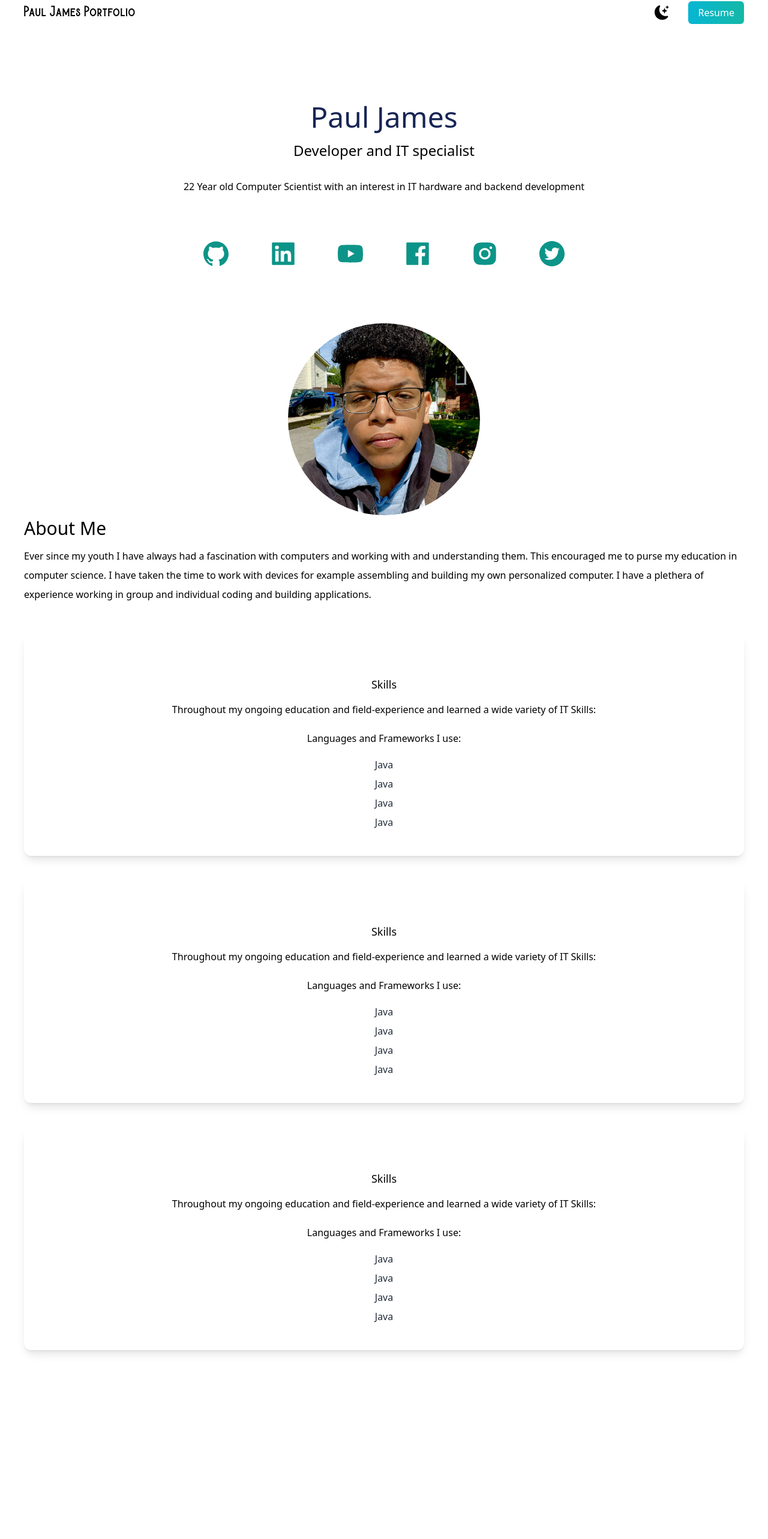
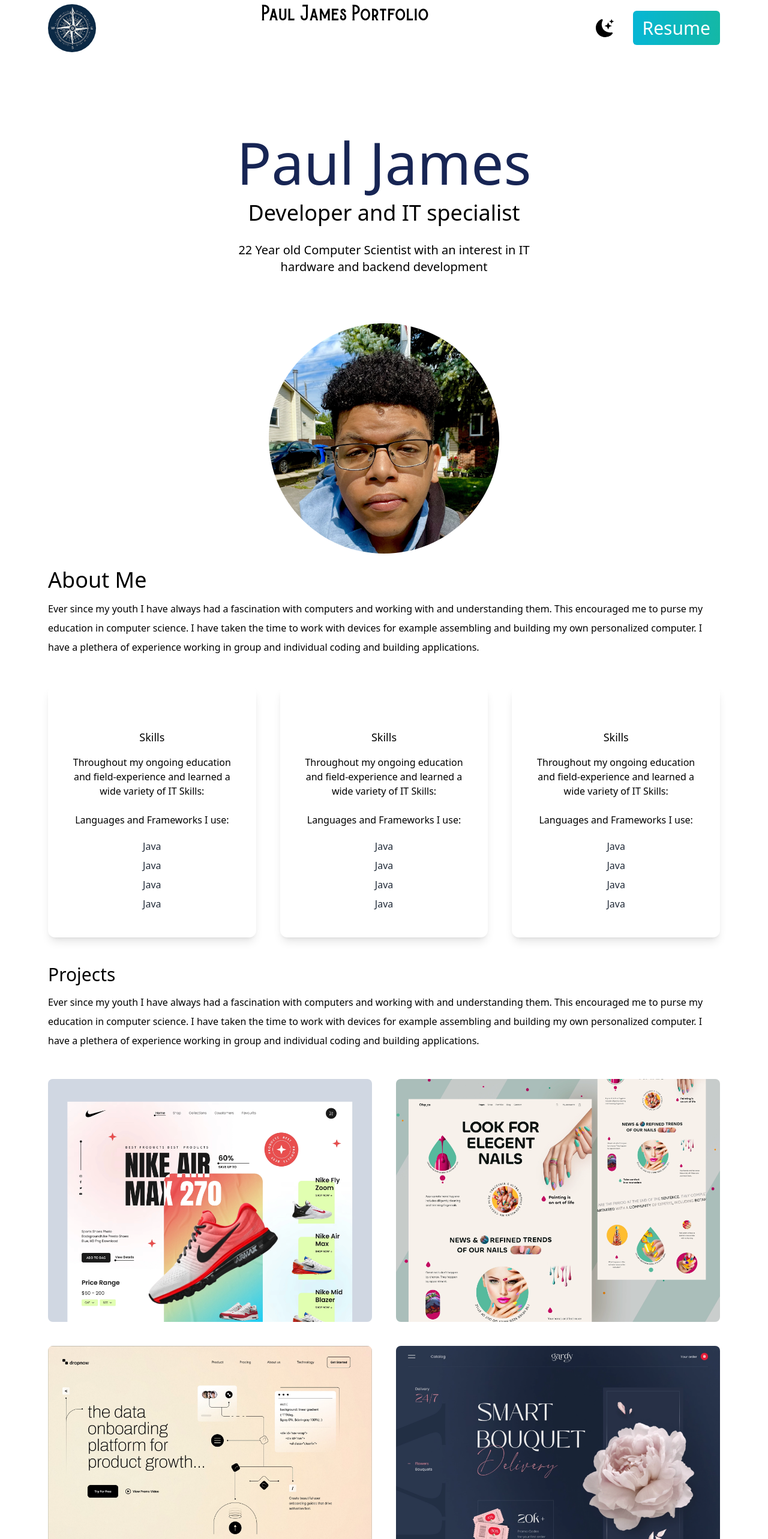
Before and after one commit to PaulJ2001/PaulJames-React-Portfolio, a Next.js app: page / in a window 1280 px wide. Shown: the part 33-2599 px from the top of the page at 60% size. Before the commit the page ends 2324 px from the top, so only its background shows below. Built offline with nearby package versions, Linux system fonts and the light colour scheme.

Commit message:
Improved Basic Template and Setup Iniial Dark and Light modes

```diff
--- a/pages/index.js
+++ b/pages/index.js
@@ -1,8 +1,23 @@
 import Head from "next/head";
-import { BsFillMoonStarsFill } from 'react-icons/bs';
-import {AiFillLinkedin, AiFillYoutube, AiFillFacebook, AiFillGithub, AiFillInstagram, AiFillTwitterCircle} from 'react-icons/ai';
+import { BsFillMoonStarsFill } from "react-icons/bs";
+import {
+  AiFillLinkedin,
+  AiFillYoutube,
+  AiFillFacebook,
+  AiFillGithub,
+  AiFillInstagram,
+  AiFillTwitterCircle,
+} from "react-icons/ai";
 import Image from "next/image";
-import profileImg from '../public/ProfileImg.jpg';
+import profileImg from "../public/ProfileImg.jpg";
+import atlasIcon from "../public/AtlasBackground.jpg"
+import web1 from "../public/web1.png";
+import web2 from "../public/web2.png";
+import web3 from "../public/web3.png";
+import web4 from "../public/web4.png";
+import web5 from "../public/web5.png";
+import web6 from "../public/web6.png";
+import {useState} from "react";
 // import { FontAwesomeIcon } from '@fortawesome/react-fontawesome';
 // import {faSquareXTwitter} from "@fortawesome/free-brands-svg-icons";
 // import deved from '../public/dev-ed-wave.png';
@@ -13,62 +28,87 @@ import profileImg from '../public/ProfileImg.jpg';
 // const inter = Inter({ subsets: ["latin"] });
 
 export default function Home() {
+  const [darkMode, setDarkMode] = useState(false);
   return (
-    <div>
+    <div className={darkMode ? "dark" : ""}>
       <Head>
         <title>Paul James Portfolio</title>
         <meta name="description" content="Generated by create next app" />
         {/* <meta name="viewport" content="width=device-width, initial-scale=1" /> */}
         <link rel="icon" href="/favicon.ico" />
       </Head>
-      <main className="bf-white px-10 sm:px-10">
+      <main className="bf-white px-10 md:px-20 lg-px-40 dark:bg-black">
         <section className="min-h-screen">
-          <nav className="py-10 mb-12 flex justify-between">
-          <h1 className="text-xl font-burtons">Paul James Portfolio</h1>
+          <nav className="py-10 mb-12 flex justify-between md:text-3xl">
+            <Image src={atlasIcon} alt="Web Image 1" className="w-10 h-10 rounded-full md:h-20 md:w-20"/>
+            <h1 className="text-xl font-burtons md:text-3xl dark:text-white">
+              Paul James Portfolio
+            </h1>
             <ul className="flex items-center">
               <li>
-              <BsFillMoonStarsFill className="cursor-pointer text-2xl"/>
-
+                <BsFillMoonStarsFill
+                onClick={() => setDarkMode(!darkMode)}
+                className="cursor-pointer text-2xl md:text-3xl dark:text-white" />
               </li>
-            <li><a className="  bg-gradient-to-r from-cyan-500 to-teal-500 text-white px-4 py-2 rounded-md ml-8"
-            href="#">Resume</a></li>
+              <li>
+                <a
+                  className="  bg-gradient-to-r from-cyan-500 to-teal-500 text-white px-4 py-2 rounded-md ml-8"
+                  href="#"
+                >
+                  Resume
+                </a>
+              </li>
             </ul>
           </nav>
-          <div className="text-center p-10 py-10">
-            <h2 className="text-5xl py-2 text-blue-950 font-medium">Paul James</h2>
-            <h3 className="text-2xl py-2">Developer and IT specialist</h3>
-            <p className="text-md py-5 leading-8">
-              22 Year old Computer Scientist with an interest in
-              IT hardware and backend development
+          {/* <div className="text-center p-10 py-10 "> */}
+          <div className="text-center p-10 py-10 ">
+            <h2 className="text-5xl py-2 text-blue-950 font-medium md:text-8xl dark:text-white">
+              Paul James
+            </h2>
+            <h3 className="text-2xl py-2 md:text-4xl dark:text-white">
+              Developer and IT specialist
+            </h3>
+            <p className="text-md py-5 leading-8 md:text-xl max-w-xl mx-auto dark:text-white">
+              22 Year old Computer Scientist with an interest in IT hardware and
+              backend development
             </p>
           </div>
-          <div className="text-5xl flex justify-center gap-16 py-3 text-teal-600">
-            <AiFillGithub />
-            <AiFillLinkedin />
-            <AiFillYoutube />
-            <AiFillFacebook />
-            <AiFillInstagram />
-            <AiFillTwitterCircle />
-            {/* <FontAwesomeIcon icon={faSquareXTwitter} /> */}
-          </div>
-          <div className="relative mx-auto bg-gradient-to-b w-80 h-80 mt-20 rounded-full overflow-hidden">
-            <Image src={profileImg} layout="fill" objectFit="cover"/>
+
+          <div className="relative mx-auto bg-gradient-to-b w-80 h-80 mt-5 mb-5 rounded-full overflow-hidden md:h-96 md:w-96">
+            {/* <Image src={profileImg} alt="Web Image 1" layout="fill" objectFit="cover" /> */}
+            <Image src={profileImg} alt="Web Image 1" />
           </div>
           <section>
             <div>
-              <h3 className="text-3xl py-1">About Me</h3>
-              <p className="text-md py-2 leading-8 text-gray-80">
-                Ever since my youth I have always had a fascination with computers
-                and working with and understanding them. This encouraged me to purse
-                my education in computer science. I have taken the time to work with devices
-                for example assembling and building my own personalized computer. I have
-                a plethera of experience working in group and individual coding and building applications.
+              <h3 className="text-3xl py-1 md:text-4xl dark:text-white">About Me</h3>
+              <p className="text-md py-2 leading-8 text-gray-80 dark:text-white">
+                Ever since my youth I have always had a fascination with
+                computers and working with and understanding them. This
+                encouraged me to purse my education in computer science. I have
+                taken the time to work with devices for example assembling and
+                building my own personalized computer. I have a plethera of
+                experience working in group and individual coding and building
+                applications.
               </p>
             </div>
+            <div className="lg:flex gap-10">
               <div className="text-center shadow-lg p-10 rounded-xl my-10">
-              <h3 className="text-lg font-medium pt-8 pb-2">Skills</h3>
+                <h3 className="text-lg font-medium pt-8 pb-2 dark:text-white">Skills</h3>
+                <p className="py-2 dark:text-white">
+                  Throughout my ongoing education and field-experience and
+                  learned a wide variety of IT Skills:
+                </p>
+                <h4 className="py-4 dark:text-white">Languages and Frameworks I use:</h4>
+                <p className="text-gray-800 py-1 dark:text-white">Java</p>
+                <p className="text-gray-800 py-1 dark:text-white">Java</p>
+                <p className="text-gray-800 py-1 dark:text-white">Java</p>
+                <p className="text-gray-800 py-1 dark:text-white">Java</p>
+              </div>
+              <div className="text-center shadow-lg p-10 rounded-xl my-10">
+                <h3 className="text-lg font-medium pt-8 pb-2 ">Skills</h3>
                 <p className="py-2">
-                Throughout my ongoing education and field-experience and learned a wide variety of IT Skills:
+                  Throughout my ongoing education and field-experience and
+                  learned a wide variety of IT Skills:
                 </p>
                 <h4 className="py-4">Languages and Frameworks I use:</h4>
                 <p className="text-gray-800 py-1">Java</p>
@@ -79,7 +119,8 @@ export default function Home() {
               <div className="text-center shadow-lg p-10 rounded-xl my-10">
                 <h3 className="text-lg font-medium pt-8 pb-2">Skills</h3>
                 <p className="py-2">
-                Throughout my ongoing education and field-experience and learned a wide variety of IT Skills:
+                  Throughout my ongoing education and field-experience and
+                  learned a wide variety of IT Skills:
                 </p>
                 <h4 className="py-4">Languages and Frameworks I use:</h4>
                 <p className="text-gray-800 py-1">Java</p>
@@ -87,16 +128,93 @@ export default function Home() {
                 <p className="text-gray-800 py-1">Java</p>
                 <p className="text-gray-800 py-1">Java</p>
               </div>
-            <div className="text-center shadow-lg p-10 rounded-xl my-10">
-              <h3 className="text-lg font-medium pt-8 pb-2">Skills</h3>
-              <p className="py-2">
-                Throughout my ongoing education and field-experience and learned a wide variety of IT Skills:
+            </div>
+          </section>
+          <section>
+            <div>
+              <h3 className="text-3xl py-1">Projects</h3>
+              <p className="text-md py-2 leading-8 text-gray-80">
+                Ever since my youth I have always had a fascination with
+                computers and working with and understanding them. This
+                encouraged me to purse my education in computer science. I have
+                taken the time to work with devices for example assembling and
+                building my own personalized computer. I have a plethera of
+                experience working in group and individual coding and building
+                applications.
               </p>
-              <h4 className="py-4">Languages and Frameworks I use:</h4>
-              <p className="text-gray-800 py-1">Java</p>
-              <p className="text-gray-800 py-1">Java</p>
-              <p className="text-gray-800 py-1">Java</p>
-              <p className="text-gray-800 py-1">Java</p>
+            </div>
+            <div className="flex flex-col gap-10 py-10 lg:flex-row lg:flex-wrap">
+              <div className="basis-1/3 flex-1">
+                <Image
+                  src={web1}
+                  alt="Web Image 1"
+                  className="rounded-lg object-cover"
+                  width={"100%"}
+                  height={"100%"}
+                  layout="responsive"
+                />
+              </div>
+              <div className="basis-1/3 flex-1">
+                <Image
+                  src={web2}
+                  alt="Web Image 1"
+                  className="rounded-lg object-cover"
+                  width={"100%"}
+                  height={"100%"}
+                  layout="responsive"
+                />
+              </div>
+              <div className="basis-1/3 flex-1">
+                <Image
+                  src={web3}
+                  alt="Web Image 1"
+                  className="rounded-lg object-cover"
+                  width={"100%"}
+                  height={"100%"}
+                  layout="responsive"
+                />
+              </div>
+              <div className="basis-1/3 flex-1">
+                <Image
+                  src={web4}
+                  alt="Web Image 1"
+                  className="rounded-lg object-cover"
+                  width={"100%"}
+                  height={"100%"}
+                  layout="responsive"
+                />
+              </div>
+              <div className="basis-1/3 flex-1">
+                <Image
+                  src={web5}
+                  alt="Web Image 1"
+                  className="rounded-lg object-cover"
+                  width={"100%"}
+                  height={"100%"}
+                  layout="responsive"
+                />
+              </div>
+              <div className="basis-1/3 flex-1">
+                <Image
+                  src={web6}
+                  alt="Web Image 1"
+                  className="rounded-lg object-cover"
+                  width={"100%"}
+                  height={"100%"}
+                  layout="responsive"
+                />
+              </div>
+            </div>
+          </section>
+          <section>
+            <div className="text-5xl flex justify-center gap-16 py-3 text-teal-600 pt-20">
+              <AiFillGithub />
+              <AiFillLinkedin />
+              <AiFillYoutube />
+              <AiFillFacebook />
+              <AiFillInstagram />
+              <AiFillTwitterCircle />
+              {/* <FontAwesomeIcon icon={faSquareXTwitter} /> */}
             </div>
           </section>
         </section>
--- a/tailwind.config.js
+++ b/tailwind.config.js
@@ -1,5 +1,6 @@
 /** @type {import('tailwindcss').Config} */
 module.exports = {
+  darkMode: "class",
   content: [
     "./pages/**/*.{js,ts,jsx,tsx,mdx}",
     "./components/**/*.{js,ts,jsx,tsx,mdx}",
```
Lines whose indentation alone changed are shown as unchanged.
